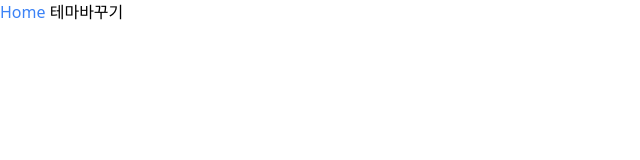
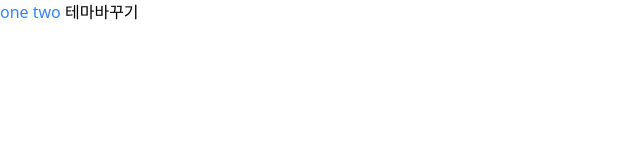
Before and after one commit to zestlee1106/nuxt3-starter, a Nuxt app: page /login in a window 1280 px wide. Before the commit this address had no page. Shown: the top 160 px of the page, without its empty margins (0-640 px from the left). Built offline with nearby package versions, Linux system fonts and the light colour scheme.

Commit message:
[feat] 작업하던것 추가

```diff
--- a/components/Header.vue
+++ b/components/Header.vue
@@ -20,8 +20,11 @@ const changeTheme = () => {
 <template>
   <ul class="flex">
     <li class="mr-6">
-      <NuxtLink class="text-blue-500 hover:text-blue-800" to="/" data-testid="home">
-        Home
+      <NuxtLink class="text-blue-500 hover:text-blue-800" to="/one" data-testid="home">
+        one
+      </NuxtLink>
+      <NuxtLink class="text-blue-500 hover:text-blue-800" to="/two" data-testid="home">
+        two
       </NuxtLink>
       <button data-test="changeThemeButton" @click="changeTheme()">테마바꾸기</button>
     </li>
--- /dev/null
+++ b/middleware/route.global.ts
@@ -0,0 +1,4 @@
+export default defineNuxtRouteMiddleware((to, from) => {
+  // 모듈 내용을 변수에 선언
+  console.log('router middleware', new Date())
+})
--- /dev/null
+++ b/pages/login.vue
@@ -0,0 +1,7 @@
+<script setup></script>
+
+<template>
+  <div></div>
+</template>
+
+<style lang="scss" scoped></style>
```
Also changed, not shown: 2 other files (tests, documents, lock files or other folders).
